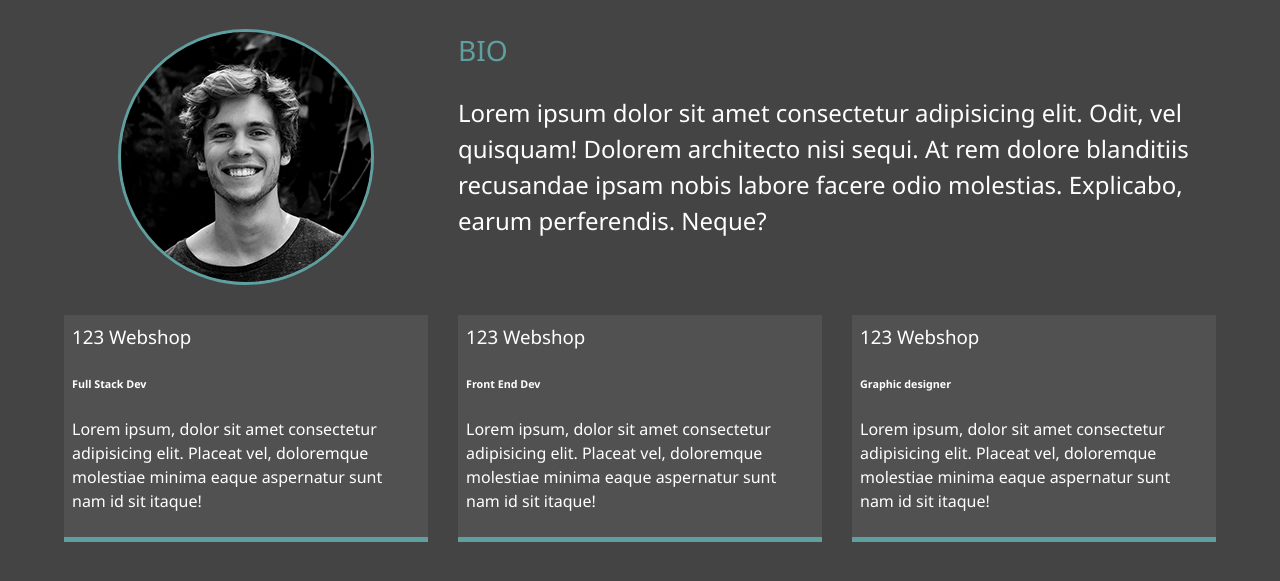
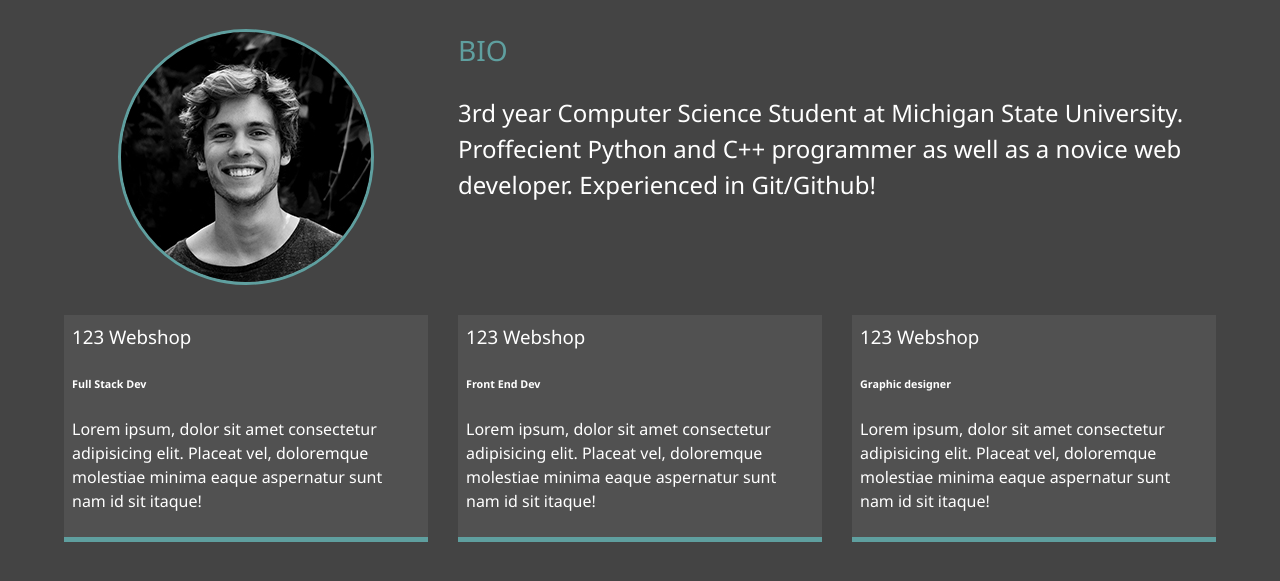
Before and after one commit to BenKelenski/modern_portfolio, a website: page dist/about.html in a window 1280 px wide. Shown: the part 229-810 px from the top of the page. Drawn offline with Linux system fonts and the light colour scheme.

Commit message:
added to my bio

```diff
--- a/dist/about.html
+++ b/dist/about.html
@@ -59,8 +59,7 @@
       <img src="img/portrait.jpg" alt="John Doe" class="bio-image">
       <div class="bio">
         <h3 class="text-secondary">BIO</h3>
-        <p>Lorem ipsum dolor sit amet consectetur adipisicing elit. Odit, vel quisquam! Dolorem architecto nisi sequi. At rem
-          dolore blanditiis recusandae ipsam nobis labore facere odio molestias. Explicabo, earum perferendis. Neque?</p>
+        <p>3rd year Computer Science Student at Michigan State University. Proffecient Python and C++ programmer as well as a novice web developer. Experienced in Git/Github!</p>
       </div>
 
       <div class="job job-1">
```
